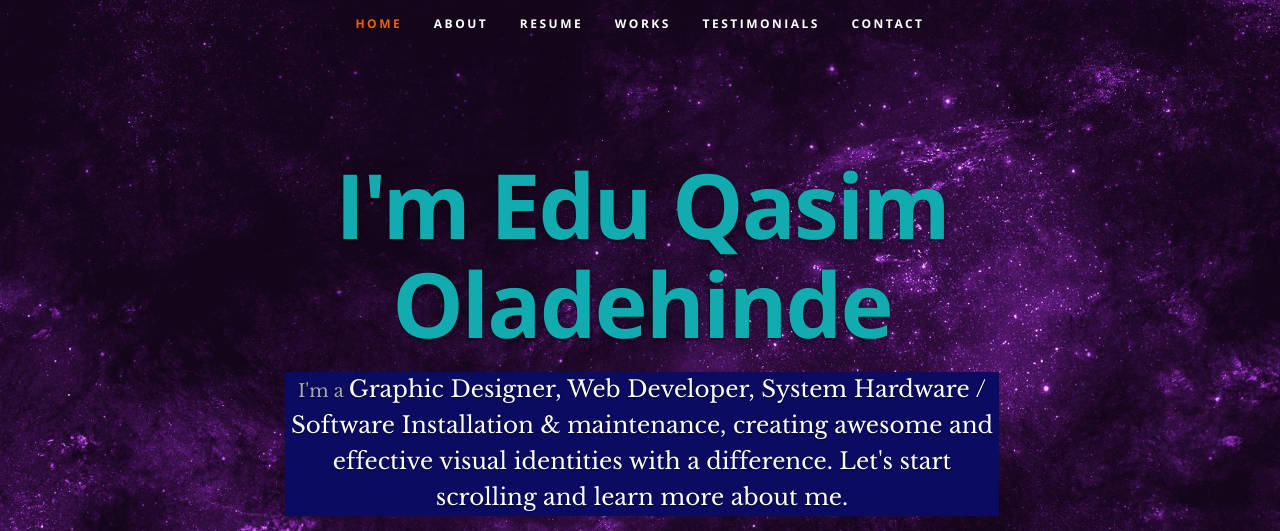
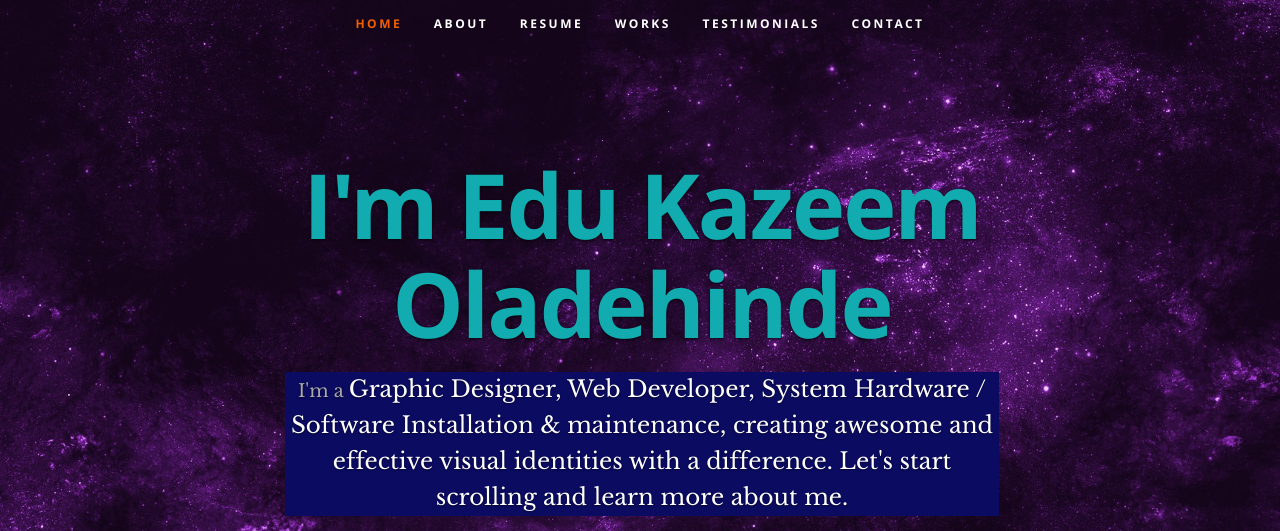
Before and after one commit to Daropaq01/Daropaq01.github.io, a plain HTML site: page My Portfolio/index.html in a window 1280 px wide. Shown: the top 531 px of the page. Drawn offline with nearby package versions, Linux system fonts and the light colour scheme.

Commit message:
Update index.html

```diff
--- a/My Portfolio/index.html
+++ b/My Portfolio/index.html
@@ -7,7 +7,7 @@
    <!--- Basic Page Needs
    ================================================== -->
    <meta charset="utf-8">
-	<title>Edu Qasim Oladehinde</title>
+	<title>Edu Kazeem Oladehinde</title>
 	<meta name="description" content="">
 	<meta name="author" content="">
 
@@ -56,7 +56,7 @@
 
       <div class="row banner">
          <div class="banner-text">
-            <h1 class="responsive-headline">I'm Edu Qasim Oladehinde</h1>
+            <h1 class="responsive-headline">I'm Edu Kazeem Oladehinde</h1>
             <h3>I'm a <span>Graphic Designer<span>, <span>Web Developer, System Hardware / Software Installation & maintenance<span>, creating awesome and effective visual identities with a difference. Let's <a class="smoothscroll" href="#about">start scrolling</a>
             and learn more <a class="smoothscroll" href="#about">about me</a>.</h3>
             <hr />
```
